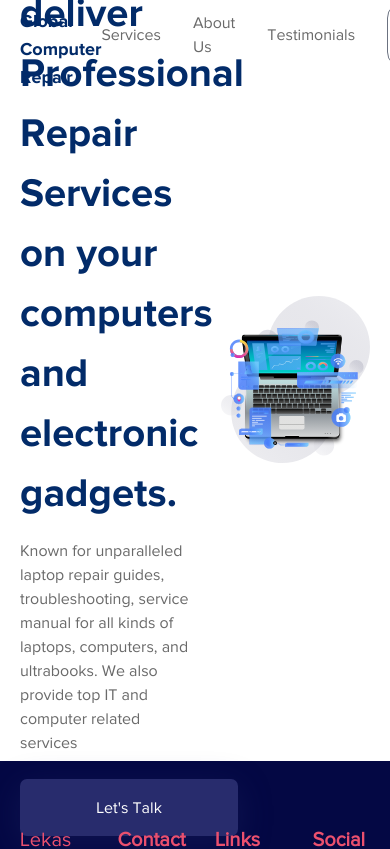
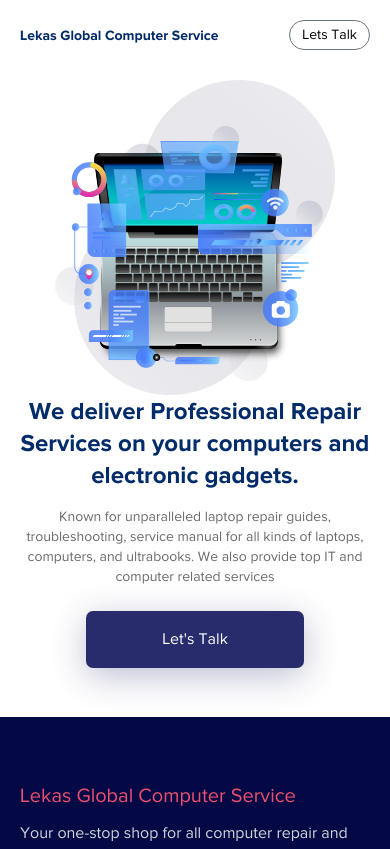
Before and after one commit to sodiqalase/Lekas_Computer, a Next.js app: page /PageSections/Homepage/Hero in a window 390 px wide. Shown: the top 849 px of the page. Built offline with nearby package versions, Linux system fonts and the light colour scheme.

Commit message:
mobile responsiveness first attempt

```diff
--- a/components/Footer/Footer.tsx
+++ b/components/Footer/Footer.tsx
@@ -29,10 +29,10 @@ const Footer = () => {
 		<footer className="bg-[#040844]">
 			<section className="border-t pt-16 border-white">
 				<div className="global-container">
-					<div className="grid grid-cols-4 !gap-10">
+					<div className="grid grid-cols-4 medium:grid-cols-1 !gap-10">
 						<div className="">
 							<p className="text-lk-pink text-xl">
-								Lekas Global Computer Repair
+								Lekas Global Computer Service
 							</p>
 							<p className="mt-3 text-gray-300">
 								Your one-stop shop for all computer repair and sales
--- a/components/Navbar/Navbar.tsx
+++ b/components/Navbar/Navbar.tsx
@@ -44,12 +44,12 @@ const Navbar = () => {
 		>
 			<div className="global-container h-full flex justify-between items-center">
 				<Link href="/">
-					<a className="inline-block lk-font-bold text-lg text-lk-heading">
-						Lekas Global Computer Repair
+					<a className="inline-block lk-font-bold medium:text-sm text-lg text-lk-heading">
+						Lekas Global Computer Service
 					</a>
 				</Link>
 				<ul className="flex h-full items-center">
-					<li className="mr-8">
+					<li className="mr-8 medium:hidden">
 						<a
 							// href="#"
 							onClick={_handleScroll1}
@@ -58,7 +58,7 @@ const Navbar = () => {
 							Services
 						</a>
 					</li>
-					<li className="mr-8">
+					<li className="mr-8 medium:hidden">
 						<a
 							// href="#"
 							onClick={_handleScroll2}
@@ -67,7 +67,7 @@ const Navbar = () => {
 							About Us
 						</a>
 					</li>
-					<li className="mr-8">
+					<li className="mr-8 medium:hidden">
 						<a
 							// href="#"
 							onClick={_handleScroll3}
@@ -76,10 +76,10 @@ const Navbar = () => {
 							Testimonials
 						</a>
 					</li>
-					<li className="mr-8">
+					<li className="mr-8 medium:mr-0">
 						<a
 							href="https://wa.me/2348030492803"
-							className="inline-block py-2 px-5 border border-gray-500 rounded-2xl cursor-pointer text-black"
+							className="inline-block py-2 px-5 medium:text-sm medium:py-1 medium:px-3 border border-gray-500 rounded-2xl cursor-pointer text-black"
 						>
 							Lets Talk
 						</a>
--- a/pages/PageSections/Homepage/Hero.tsx
+++ b/pages/PageSections/Homepage/Hero.tsx
@@ -3,25 +3,27 @@ import Button from "../../../components/Button/Button";
 
 const Hero = () => {
 	return (
-		<section className="h-[90vh] flex items-center w-screen bg-white">
+		<section className="h-[90vh] medium:h-auto medium:pb-12 flex items-center w-screen bg-white">
 			<div className="global-container">
-				<div className="grid grid-cols-2 items-center">
-					<div>
-						<h3 className="text-[40px] leading-normal text-lk-heading">
+				<div className="grid grid-cols-2 medium:grid-cols-1 medium:pt-20 items-center">
+					<div className="medium:order-2 medium:text-center">
+						<h3 className="text-[40px] leading-normal medium:text-2xl text-lk-heading">
 							We deliver Professional Repair Services on your computers and
 							electronic gadgets.
 						</h3>
-						<p className="my-4 text-lk-grey mb-6">
+						<p className="my-4 text-lk-grey medium:text-sm mb-6">
 							Known for unparalleled laptop repair guides, troubleshooting,
 							service manual for all kinds of laptops, computers, and
 							ultrabooks. We also provide top IT and computer related services
 						</p>
-						<Button text="Let's Talk" href="https://wa.me/2348030492803" />
+						<div className="medium:flex medium:justify-center">
+							<Button text="Let's Talk" href="https://wa.me/2348030492803" />
+						</div>
 					</div>
-					<div>
+					<div className="medium:order-1">
 						<img
 							src="/images/Laptop-image.svg"
-							className="block w-[85%] ml-auto"
+							className="block w-[85%] medium:w-[80%] medium:mx-auto ml-auto"
 							alt=""
 						/>
 					</div>
--- a/pages/PageSections/Homepage/OurServices.tsx
+++ b/pages/PageSections/Homepage/OurServices.tsx
@@ -57,8 +57,8 @@ const OurServices = () => {
 	return (
 		<section id="servicesSection" className="bg-white py-24">
 			<div className="global-container">
-				<div className="flex">
-					<div className="w-[40%] mr-3">
+				<div className="flex medium:flex-col">
+					<div className="w-[40%] medium:w-full mr-3">
 						<p className="text-lk-pink mb-5">Our Services</p>
 						<h5 className="text-lk-heading text-[30px] mb-3">
 							We are your No.1 Computer Expert and e-Solution Plug
@@ -70,7 +70,7 @@ const OurServices = () => {
 						</p>
 						<Button text="Let's Talk" href="https://wa.me/2348030492803" />
 					</div>
-					<div className="w-[60%] grid grid-cols-3 ml-5 items-start !gap-6">
+					<div className="w-[60%] medium:w-full medium:mt-12 medium:grid-cols-2 medium:ml-0 grid grid-cols-3 ml-5 items-start !gap-6">
 						{serviceList.map((service, index) => (
 							<div
 								key={`serviceList${index}`}
--- a/pages/PageSections/Homepage/WhyTrustUs.tsx
+++ b/pages/PageSections/Homepage/WhyTrustUs.tsx
@@ -14,11 +14,11 @@ const WhyTrustUs = () => {
 	return (
 		<section className="py-24 bg-[#F7F7FA]">
 			<div className="global-container">
-				<div className="grid grid-cols-2 !gap-5">
+				<div className="grid grid-cols-2 medium:grid-cols-1 !gap-5">
 					<div className="relative">
 						<img
 							src="/images/Trust-image.jpg"
-							className="w-[90%] mx-auto rounded-lg object-cover block mt-3"
+							className="w-[90%] medium:w-full mx-auto rounded-lg object-cover block mt-3"
 							alt=""
 						/>
 					</div>
--- a/styles/output.css
+++ b/styles/output.css
@@ -504,6 +504,10 @@ Ensure the default browser behavior of the `hidden` attribute.
   bottom: 0px;
 }
 
+.left-\[50\%\] {
+  left: 50%;
+}
+
 .z-\[1000\] {
   z-index: 1000;
 }
@@ -738,6 +742,11 @@ Ensure the default browser behavior of the `hidden` attribute.
   flex: 1 1 0%;
 }
 
+.translate-x-\[-50\%\] {
+  --tw-translate-x: -50%;
+  transform: translate(var(--tw-translate-x), var(--tw-translate-y)) rotate(var(--tw-rotate)) skewX(var(--tw-skew-x)) skewY(var(--tw-skew-y)) scaleX(var(--tw-scale-x)) scaleY(var(--tw-scale-y));
+}
+
 .rotate-180 {
   --tw-rotate: 180deg;
   transform: translate(var(--tw-translate-x), var(--tw-translate-y)) rotate(var(--tw-rotate)) skewX(var(--tw-skew-x)) skewY(var(--tw-skew-y)) scaleX(var(--tw-scale-x)) scaleY(var(--tw-scale-y));
@@ -749,6 +758,10 @@ Ensure the default browser behavior of the `hidden` attribute.
 
 .cursor-pointer {
   cursor: pointer;
+}
+
+.resize {
+  resize: both;
 }
 
 .grid-cols-2 {
@@ -1069,3 +1082,148 @@ Ensure the default browser behavior of the `hidden` attribute.
   outline: 2px solid transparent;
   outline-offset: 2px;
 }
+
+@media (max-width: 767px) {
+  .medium\:left-\[8\%\] {
+    left: 8%;
+  }
+
+  .medium\:left-\[6\%\] {
+    left: 6%;
+  }
+
+  .medium\:left-\[50\%\] {
+    left: 50%;
+  }
+
+  .medium\:order-2 {
+    order: 2;
+  }
+
+  .medium\:order-1 {
+    order: 1;
+  }
+
+  .medium\:mx-auto {
+    margin-left: auto;
+    margin-right: auto;
+  }
+
+  .medium\:mr-0 {
+    margin-right: 0px;
+  }
+
+  .medium\:mt-12 {
+    margin-top: 3rem;
+  }
+
+  .medium\:mt-20 {
+    margin-top: 5rem;
+  }
+
+  .medium\:ml-0 {
+    margin-left: 0px;
+  }
+
+  .medium\:mb-4 {
+    margin-bottom: 1rem;
+  }
+
+  .medium\:block {
+    display: block;
+  }
+
+  .medium\:flex {
+    display: flex;
+  }
+
+  .medium\:hidden {
+    display: none;
+  }
+
+  .medium\:h-auto {
+    height: auto;
+  }
+
+  .medium\:h-8 {
+    height: 2rem;
+  }
+
+  .medium\:w-full {
+    width: 100%;
+  }
+
+  .medium\:w-\[80\%\] {
+    width: 80%;
+  }
+
+  .medium\:w-8 {
+    width: 2rem;
+  }
+
+  .medium\:translate-x-\[-50\%\] {
+    --tw-translate-x: -50%;
+    transform: translate(var(--tw-translate-x), var(--tw-translate-y)) rotate(var(--tw-rotate)) skewX(var(--tw-skew-x)) skewY(var(--tw-skew-y)) scaleX(var(--tw-scale-x)) scaleY(var(--tw-scale-y));
+  }
+
+  .medium\:grid-cols-1 {
+    grid-template-columns: repeat(1, minmax(0, 1fr));
+  }
+
+  .medium\:grid-cols-2 {
+    grid-template-columns: repeat(2, minmax(0, 1fr));
+  }
+
+  .medium\:flex-col {
+    flex-direction: column;
+  }
+
+  .medium\:justify-center {
+    justify-content: center;
+  }
+
+  .medium\:py-1 {
+    padding-top: 0.25rem;
+    padding-bottom: 0.25rem;
+  }
+
+  .medium\:px-3 {
+    padding-left: 0.75rem;
+    padding-right: 0.75rem;
+  }
+
+  .medium\:pt-8 {
+    padding-top: 2rem;
+  }
+
+  .medium\:pt-12 {
+    padding-top: 3rem;
+  }
+
+  .medium\:pt-20 {
+    padding-top: 5rem;
+  }
+
+  .medium\:pb-12 {
+    padding-bottom: 3rem;
+  }
+
+  .medium\:text-center {
+    text-align: center;
+  }
+
+  .medium\:text-sm {
+    font-size: 0.875rem;
+    line-height: 1.25rem;
+  }
+
+  .medium\:text-xl {
+    font-size: 1.25rem;
+    line-height: 1.75rem;
+  }
+
+  .medium\:text-2xl {
+    font-size: 1.5rem;
+    line-height: 2rem;
+  }
+}
```
Also changed, not shown: pages/PageSections/Homepage/AboutUs.tsx (+16 -16 lines), pages/PageSections/Homepage/Stats.tsx (+7 -7 lines), pages/PageSections/Homepage/Testimonial.tsx (+20 -3 lines).
